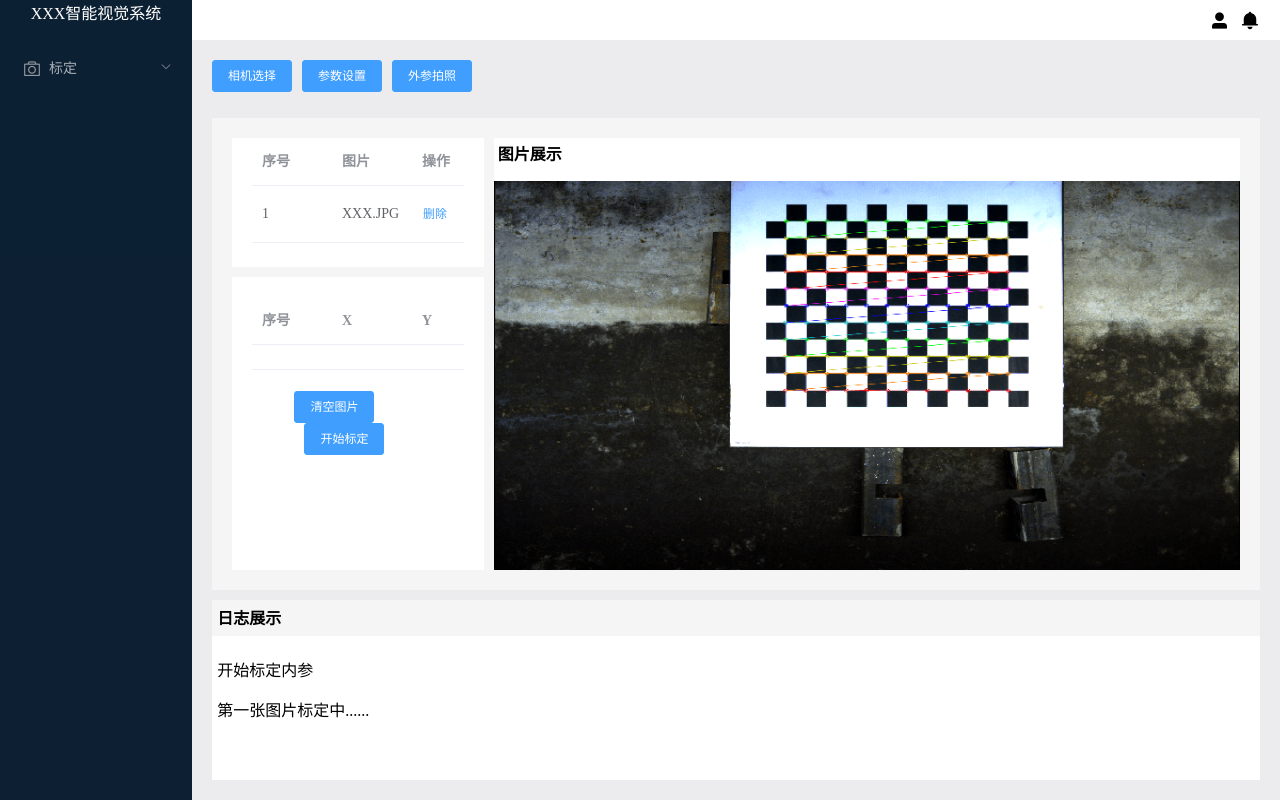
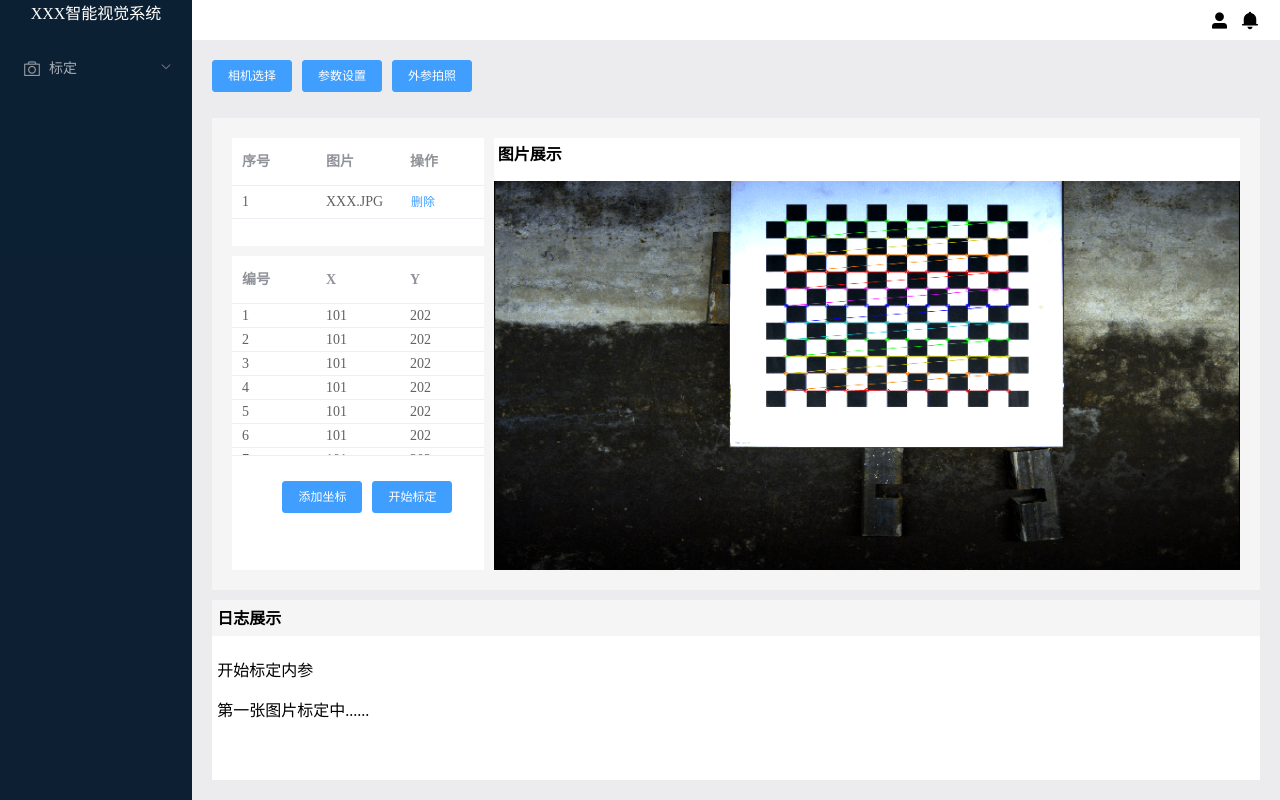
Before and after one commit to ZouJiaNan/mes-front, a Vue app in the folder app/: page /#/calOutside in a window 1280 px wide. Built offline with nearby package versions, Linux system fonts and the light colour scheme.

Commit message:
内参、外参界面布局优化

```diff
--- a/app/src/components/calInside.vue
+++ b/app/src/components/calInside.vue
@@ -1,7 +1,7 @@
 <template>
     <div class="box">
       <el-container>
-        <el-header style="height:8%;padding:0px">
+        <el-header style="height:8%">
           <el-button type="primary" size="small" @click="dialogCameraVisible = true">相机选择</el-button>
           <el-button type="primary" size="small" @click="dialogParamVisible = true">参数设置</el-button>
           <el-button type="primary" size="small" @click="dialogTakeVisible = true">内参拍照</el-button>
@@ -54,13 +54,13 @@
         <el-main style="background-color: #F5F5F5;height:60%;width:100%">
           <el-container>
             <el-aside class="main-body-window-aside" style="width:25%;height:100%;background-color: #FFFFFF;">
-              <el-table :data="tableData" max-height="300">
+              <el-table :data="tableData" max-height="300" :row-style="{height:'40px'}" :cell-style="{padding:'0px'}">
                 <el-table-column prop="number" label="序号">
                 </el-table-column>
                 <el-table-column prop="url" label="图片">
                 </el-table-column>
                 <el-table-column  label="操作">
-                <el-button type="text" size="small">删除</el-button>
+                  <el-button size="mini" type="danger">删除</el-button>
                 </el-table-column>
               </el-table>
                 <div style="margin-top:10%;padding-left:20%">
@@ -131,6 +131,15 @@ export default {
           }, {
             number: 1,
             url: 'XXX.JPG',
+          }, {
+            number: 1,
+            url: 'XXX.JPG',
+          }, {
+            number: 1,
+            url: 'XXX.JPG',
+          }, {
+            number: 1,
+            url: 'XXX.JPG',
           }],
           camera:"",
           cameraList:[{
--- a/app/src/components/calOutside.vue
+++ b/app/src/components/calOutside.vue
@@ -40,12 +40,31 @@
           </div>
         </el-dialog>
 
-        <!-- 内参拍照弹出框 -->
+        <!-- 外参拍照弹出框 -->
         <el-dialog title="内参拍照" :visible.sync="dialogTakeVisible">
           <img v-bind:src="logoimg" style="width:100%;height:100%;"/>
           <div slot="footer" class="dialog-footer">
             <el-button @click="dialogTakeVisible = false">退出</el-button>
             <el-button type="primary" @click="dialogTakeVisible = false">拍照</el-button>
+          </div>
+        </el-dialog>
+
+        <!-- 新增坐标弹出框 -->
+        <el-dialog title="添加坐标" :visible.sync="dialogAddVisible">
+          <el-form>
+            <el-form-item label="编号" :label-width="formLabelWidth">
+              <el-input v-model="param1" autocomplete="off" style="width:40%"></el-input>
+            </el-form-item>
+            <el-form-item label="X坐标" :label-width="formLabelWidth">
+              <el-input v-model="param2" autocomplete="off" style="width:40%"></el-input>
+            </el-form-item>
+            <el-form-item label="Y坐标" :label-width="formLabelWidth">
+              <el-input v-model="param3" autocomplete="off" style="width:40%"></el-input>
+            </el-form-item>
+          </el-form>
+          <div slot="footer" class="dialog-footer">
+            <el-button @click="dialogAddVisible = false">退出</el-button>
+            <el-button type="primary" @click="dialogAddVisible = false">添加</el-button>
           </div>
         </el-dialog>
 
@@ -55,8 +74,8 @@
           <el-container>
             <el-aside class="main-body-window-aside" style="width:25%;height:100%;background-color: #F5F5F5;">
               <el-container style="width:100%;height:100%;background-color: #F5F5F5;">
-                  <el-header style="width:100%;background-color: #FFFFFF;" height="30%">
-                    <el-table :data="tableData" max-height="300">
+                  <el-header style="width:100%;background-color: #FFFFFF;padding:0px" height="25%">
+                    <el-table :data="tableData" max-height="300" :row-style="{height:'20px'}" :cell-style="{padding:'0px'}">
                       <el-table-column prop="number" label="序号">
                       </el-table-column>
                       <el-table-column prop="url" label="图片">
@@ -66,18 +85,18 @@
                       </el-table-column>
                     </el-table>
                   </el-header>
-                  <el-main style="width:100%;background-color: #FFFFFF;margin-top:10px" height="60%">
-                    <el-table :data="tableData" max-height="300">
-                      <el-table-column label="序号">
+                  <el-main style="width:100%;background-color: #FFFFFF;margin-top:10px;padding:0px">
+                    <el-table :data="XYData" max-height="200"  :row-style="{height:'20px'}" :cell-style="{padding:'0px'}">
+                      <el-table-column prop="number" label="编号">
                       </el-table-column>
-                      <el-table-column label="X">
+                      <el-table-column prop="X" label="X">
                       </el-table-column>
-                      <el-table-column label="Y">
+                      <el-table-column  prop="Y" label="Y">
                       </el-table-column>
                     </el-table>
 
                     <div style="margin-top:10%;padding-left:20%">
-                      <el-button type="primary" size="small">清空图片</el-button>
+                      <el-button type="primary" size="small" @click="dialogAddVisible = true">添加坐标</el-button>
                       <el-button type="primary" size="small">开始标定</el-button>
                     </div>
                   </el-main>
@@ -105,7 +124,7 @@
     </div>
 </template>
 
-<style scoped>
+<style lang="scss" scoped>
     .box{
         height:100%;
     }
@@ -127,6 +146,20 @@
       margin-top: 0px;
     }
 
+    .rule-input ::v-deep {
+    .el-input__inner {
+      border: 0;
+    }
+  }
+  .rule-input-edit ::v-deep {
+    .el-input__inner {
+      border: 0;
+      border-radius: 0px;
+      &:focus {
+        border-bottom: 1px solid #409eff;
+      }
+    }
+  }
 </style>
 
 <script>
@@ -137,6 +170,43 @@ export default {
           tableData: [{
             number: 1,
             url: 'XXX.JPG',
+          }],
+          XYData:[{
+            number:'1',
+            X:'101',
+            Y:'202'
+          },{
+            number:'2',
+            X:'101',
+            Y:'202'
+          },{
+            number:'3',
+            X:'101',
+            Y:'202'
+          },{
+            number:'4',
+            X:'101',
+            Y:'202'
+          },{
+            number:'5',
+            X:'101',
+            Y:'202'
+          },{
+            number:'6',
+            X:'101',
+            Y:'202'
+          },{
+            number:'7',
+            X:'101',
+            Y:'202'
+          },{
+            number:'8',
+            X:'101',
+            Y:'202'
+          },{
+            number:'9',
+            X:'101',
+            Y:'202'
           }],
           camera:"",
           cameraList:[{
@@ -151,6 +221,7 @@ export default {
           dialogParamVisible: false,
           dialogCameraVisible: false,
           dialogTakeVisible: false,
+          dialogAddVisible: false,
           param1:"",
           param2:"",
           param3:"",
--- /dev/null
+++ b/app/src/components/test.vue
@@ -0,0 +1,108 @@
+<template>
+    <div id="boxapp" class="box">
+    <el-container>
+        <el-header style="height:5%;">
+            <el-button type="primary" size="small" @click="dialogCameraVisible = true">相机选择</el-button>
+            <el-button type="primary" size="small" @click="dialogParamVisible = true">参数设置</el-button>
+            <el-button type="primary" size="small" @click="dialogTakeVisible = true">内参拍照</el-button>
+            <span style="margin-left:60%">{{camera}}</span>
+            <!-- 相机选择弹出框 -->
+            <el-dialog title="相机选择" :visible.sync="dialogCameraVisible">
+                <el-form>
+                    <el-form-item label="相机选择" :label-width="formLabelWidth">
+                    <el-select v-model="camera" placeholder="请选择相机">
+                    <el-option v-for="item in cameraList" :key="item.name" :value="'当前相机:'+item.name+'--'+item.id" :label="item.name"></el-option>
+                    </el-select>
+                    </el-form-item>
+                </el-form>
+                <div slot="footer" class="dialog-footer">
+                    <el-button @click="dialogCameraVisible = false">取 消</el-button>
+                    <el-button type="primary" @click="dialogCameraVisible = false">确 定</el-button>
+                </div>
+            </el-dialog>
+
+        <!-- 参数设置弹出框 -->
+            <el-dialog title="参数设置" :visible.sync="dialogParamVisible">
+                <el-form>
+                    <el-form-item label="角点列数" :label-width="formLabelWidth">
+                    <el-input v-model="param1" autocomplete="off" style="width:40%"></el-input>
+                    </el-form-item>
+                    <el-form-item label="角点行数" :label-width="formLabelWidth">
+                        <el-input v-model="param2" autocomplete="off" style="width:40%"></el-input>
+                    </el-form-item>
+                    <el-form-item label="实际角点间距" :label-width="formLabelWidth">
+                        <el-input v-model="param3" autocomplete="off" style="width:40%"></el-input>
+                    </el-form-item>
+                </el-form>
+                <div slot="footer" class="dialog-footer">
+                    <el-button @click="dialogParamVisible = false">取 消</el-button>
+                    <el-button type="primary" @click="dialogParamVisible = false">确 定</el-button>
+                </div>
+            </el-dialog>
+
+        <!-- 内参拍照弹出框 -->
+        <el-dialog title="内参拍照" :visible.sync="dialogTakeVisible">
+          <img v-bind:src="logoimg" style="width:100%;height:100%;"/>
+          <div slot="footer" class="dialog-footer">
+            <el-button @click="dialogTakeVisible = false">退出</el-button>
+            <el-button type="primary" @click="dialogTakeVisible = false">拍照</el-button>
+          </div>
+        </el-dialog>
+        </el-header>
+        <el-main>
+            <el-container>
+                <el-aside style="width: 25%;height:100%;background-color:#FFFFFF;">Aside</el-aside>
+                <el-container style="width: 70%;height:100%;margin-left:20px;background-color:#ECECEF;">
+                    <el-header style="height:5%;background-color:#FFFFFF;font-weight:600;padding:0.5%;">Header</el-header>
+                    <el-main style="height:60%;background-color:#F44444;">Main</el-main>
+                    <el-footer style="height:30%;margin-top:20px;background-color:#FFFFFF;padding:0px;">
+                        <el-header style="background-color:#F5F5F5; height:20%;font-weight:600;padding:0.5%">日志展示</el-header>
+                        <el-main style="height:80%;padding: 0.5%">
+                            <p>开始标定内参</p>
+                            <p>第一张图片标定中......</p>
+                        </el-main>
+                    </el-footer>
+                </el-container>
+            </el-container>
+        </el-main>
+    </el-container>
+    </div>
+</template>
+
+<style>
+    .box{
+        height:100%;
+    }
+    .main-body-window{
+
+      background-color:#FFFFFF;
+      height:90%;
+      margin-top: 1%;
+      margin-left: 1%;
+      padding: 0px;
+    }
+    .main-body-window-main-header{
+      width:100%;
+      background-color: #F5F5F5;
+      margin-top: 0px;
+      padding-top:1%;
+    }
+    .main-body-window-main-body{
+      padding:0px;
+      margin-top: 0px;
+    }
+</style>
+<script>
+import logo from '../assets/logo.jpg';
+
+export default {
+    data(){
+        return{
+          logoimg:logo
+        }
+    },
+    methods:{
+
+    }
+}
+</script>
--- a/app/src/main.js
+++ b/app/src/main.js
@@ -9,8 +9,9 @@ Vue.use(ElementUi)
 Vue.use(VueRouter)
 Vue.config.productionTip = false
 
-import calInside from './components/calInside.vue';
+// import calInside from './components/calInside.vue';
 import calOutside from './components/calOutside.vue';
+import calInside from './components/test.vue';
 
 var routerObj=new VueRouter({
   routes:[
```
